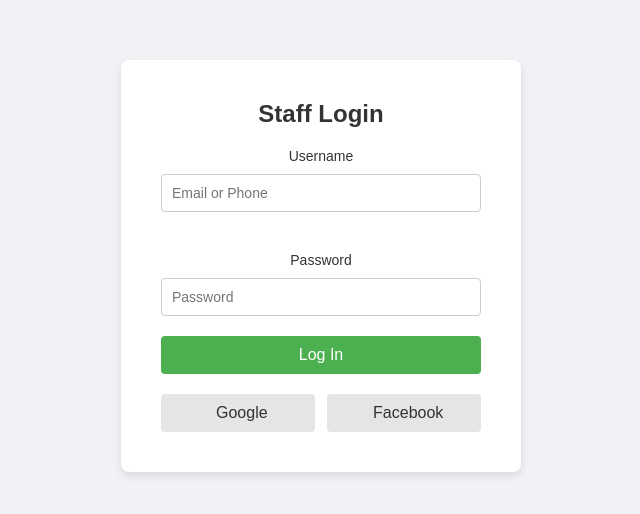
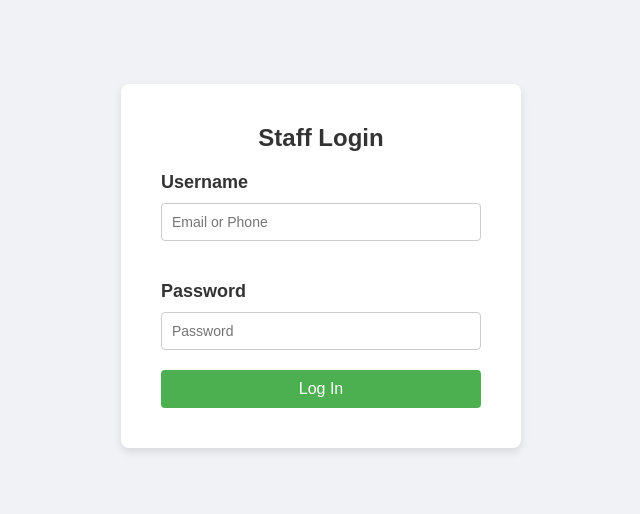
Before and after one commit to sanketpatil9901/Finance-management, a React (Create React App) app: page /Finance-management/staff-login in a window 1280 px wide. Shown: the part 134-648 px from the top of the page, without its empty margins (319-959 px from the left). Built offline with nearby package versions, Linux system fonts and the light colour scheme.

Commit message:
Update site with new content

```diff
--- a/src/Components/StaffDetails.jsx
+++ b/src/Components/StaffDetails.jsx
@@ -29,6 +29,7 @@ const StaffDetailsForm = () => {
     // Handle form submission logic here
     try {
          axios.post('http://localhost:5000/api/staffdetails',{formData})
+         alert("Data saved successfully")
     } catch (error) {
       console.log(error)
     }
--- a/src/Components/StaffLoginPage.jsx
+++ b/src/Components/StaffLoginPage.jsx
@@ -1,9 +1,8 @@
 import React, { useState } from "react";
-import { Container, FormWrapper, Title, Label, Input, Button, SocialButton, SocialButtonItem, Icon } from "../cssFiles/StaffLoginPage";
+import { Container, FormWrapper, Title, Label, Input, Button } from "../cssFiles/StaffLoginPage";
 import axios from "axios";
 
 const StaffLoginPage = () => {
-
   const [staff,setStaff] = useState({
     staffname:"",
     staffpassword:""
@@ -42,14 +41,6 @@ const StaffLoginPage = () => {
           <Label htmlFor="password">Password</Label>
           <Input type="password" placeholder="Password" name="staffpassword" id="password" value={staff.staffpassword} onChange={handlechange}/>
           <Button onClick={submit}>Log In</Button>
-          <SocialButton>
-            <SocialButtonItem>
-              <Icon className="fab fa-google" /> Google
-            </SocialButtonItem>
-            <SocialButtonItem>
-              <Icon className="fab fa-facebook" /> Facebook
-            </SocialButtonItem>
-          </SocialButton>
         </FormWrapper>
       </Container>
     </>
--- a/src/cssFiles/LoanCalculator.jsx
+++ b/src/cssFiles/LoanCalculator.jsx
@@ -61,6 +61,7 @@ export const Label = styled.label`
   margin-bottom: 8px;
   font-weight: bold;
   color: #555;
+  align -items:left;
 
   @media (max-width: 480px) {
     font-size: 0.9rem;
--- a/src/cssFiles/StaffLoginPage.jsx
+++ b/src/cssFiles/StaffLoginPage.jsx
@@ -26,8 +26,10 @@ export const Title = styled.h3`
 export const Label = styled.label`
   display: block;
   margin: 20px 0 10px;
-  font-size: 14px;
+  font-size: 18px;
   color: #333;
+  text-align:left;
+  font-weight:bold;
 `;
 
 export const Input = styled.input`
```
